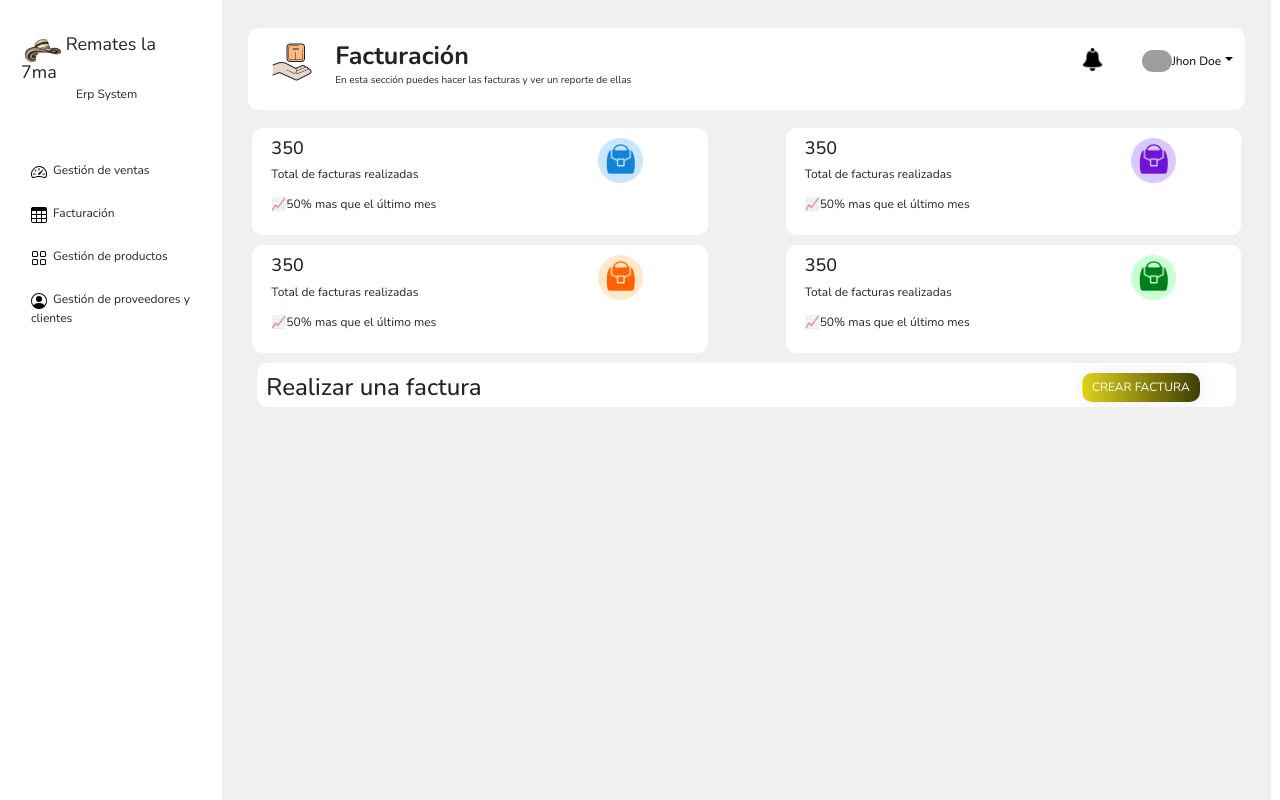
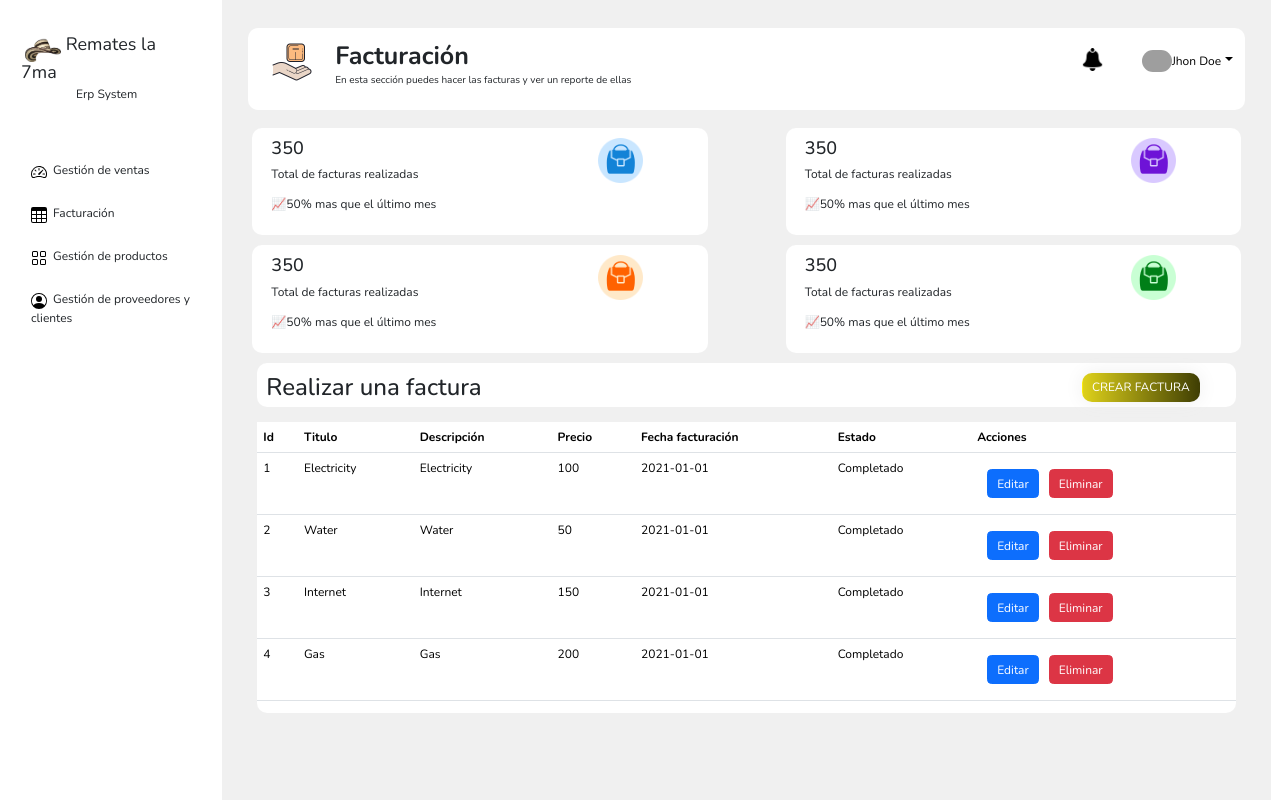
Before and after one commit to AariazP/remates7ma, an Angular app: page /home in a window 1280 px wide. Built offline with nearby package versions, Linux system fonts and the light colour scheme; grey boxes are pictures that could not be loaded.

Commit message:
added table to bills

```diff
--- /dev/null
+++ b/src/app/components/bills-list/bills-list.component.css
@@ -0,0 +1,16 @@
+#component{
+    background-color: #FFFFFF;
+    margin: 15px 35px;
+    border-radius: 10px;
+}
+
+#title{
+    background-color: RED;
+    margin-left: 30px;
+    margin-right: 30px;
+    padding-top: 10px;
+}
+
+#btn-editar{
+    margin: 10px;
+}
--- /dev/null
+++ b/src/app/components/bills-list/bills-list.component.html
@@ -0,0 +1,41 @@
+<div class="" id="component">
+
+
+    <div class="row">
+        <div class="col-sm-12 col-md-12  col-lg-12 col-xl-12">
+            <!--Tabla con estilos de bootstrap-->
+            <table id="datatable_products" class="table">
+                <thead>
+                    <tr>
+                        <th>Id</th>
+                        <th>Titulo</th>
+                        <th>Descripción</th>
+                        <th>Precio</th>
+                        <th>Fecha facturación</th>
+                        <th>Estado</th>
+                        <th>Acciones</th>
+                    </tr>
+                </thead>
+                <tbody>
+                    @for(item of bills; track item.id){
+
+                    <tr>
+                        <td>{{item.id}}</td>
+                        <td>{{item.titulo}}</td>
+                        <td>{{item.descripcion}}</td>
+                        <td>{{item.precio}}</td>
+                        <td>{{item.fecha}}</td>
+                        <td>{{item.estado}}</td>
+                        <td>
+                            <button type="button" id="btn-editar" class="btn btn-primary">Editar</button>
+                            <button type="button" id="btn-eliminar" class="btn btn-danger">Eliminar</button>
+                        </td>
+                    </tr>
+
+                    }
+                </tbody>
+            </table>
+        </div>
+    </div>
+
+</div>
--- /dev/null
+++ b/src/app/components/bills-list/bills-list.component.ts
@@ -0,0 +1,57 @@
+import { Component, OnInit } from '@angular/core';
+import { ListItemComponent } from "../list-item/list-item.component";
+
+@Component({
+    selector: 'app-bills-list',
+    standalone: true,
+    templateUrl: './bills-list.component.html',
+    styleUrl: './bills-list.component.css',
+    imports: [ListItemComponent]
+})
+export class BillsListComponent implements OnInit{
+
+  bills!: any[];
+
+  ngOnInit() {
+
+    this.bills = [
+      {
+        id: 1,
+        titulo: 'Electricity',
+        descripcion: 'Electricity',
+        precio: 100,
+        fecha: '2021-01-01',
+        estado: 'Completado'
+      },
+      {
+        id: 2,
+        titulo: 'Water',
+        descripcion: 'Water',
+        precio: 50,
+        fecha: '2021-01-01',
+        estado: 'Completado'
+      },
+      {
+        id: 3,
+        titulo: 'Internet',
+        descripcion: 'Internet',
+        precio: 150,
+        fecha: '2021-01-01',
+        estado: 'Completado'
+      },
+      {
+        id: 4,
+        titulo: 'Gas',
+        descripcion: 'Gas',
+        precio: 200,
+        fecha: '2021-01-01',
+        estado: 'Completado'
+      }
+    ];
+
+
+  }
+
+
+
+}
--- a/src/app/components/bills/bills.component.html
+++ b/src/app/components/bills/bills.component.html
@@ -30,4 +30,8 @@
 
     </div>
 
+    <div class="row">
+        <app-bills-list/>
+    </div>
+
 </div>
--- a/src/app/components/bills/bills.component.ts
+++ b/src/app/components/bills/bills.component.ts
@@ -1,13 +1,14 @@
 import { Component } from '@angular/core';
 import { TittleModuleComponent } from "../title-module/title-module.component";
 import { BillsMetricComponent } from "../bills-metric/bills-metric.component";
+import { BillsListComponent } from "../bills-list/bills-list.component";
 
 @Component({
     selector: 'app-bills',
     standalone: true,
     templateUrl: './bills.component.html',
     styleUrl: './bills.component.css',
-    imports: [TittleModuleComponent, BillsMetricComponent]
+    imports: [TittleModuleComponent, BillsMetricComponent, BillsListComponent]
 })
 export class BillsComponent {
 
--- /dev/null
+++ b/src/app/components/list-item/list-item.component.html
@@ -0,0 +1 @@
+<p>list-item works!</p>
```
Also changed, not shown: src/app/components/list-item/list-item.component.ts (added, +12 -0 lines), src/app/components/list-item/list-item.component.css (added), 1 other file (tests, documents, lock files or other folders).
